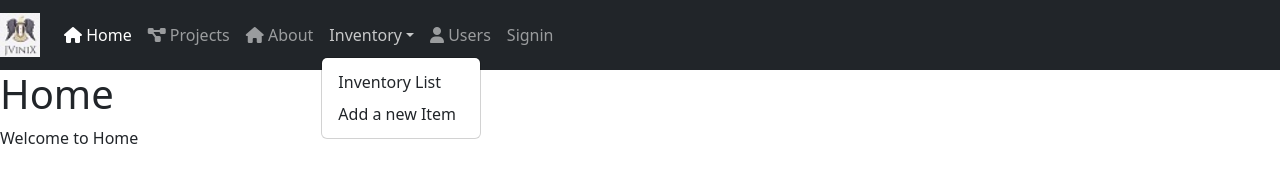
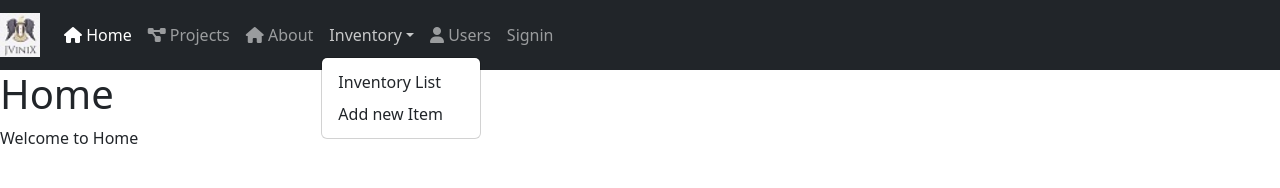
Before and after one commit to hardippatel7/comp_229_Sec_003_Group3_Project, an Angular app: page / in a window 1280 px wide. Both pictures are taken after a click on the button "Inventory". Shown: the top 188 px of the page. Built offline with nearby package versions, Linux system fonts and the light colour scheme.

Commit message:
Update header.component.html

```diff
--- a/src/app/components/partials/header.component.html
+++ b/src/app/components/partials/header.component.html
@@ -47,7 +47,7 @@
           <!-- <li><a class="dropdown-item" href="/inventory/list">Inventory List</a></li>
           <li><a class="dropdown-item" href="/inventory/add">Add a new Item</a></li> -->
           <li><a class="dropdown-item" routerLink="/inventory/list">Inventory List</a></li>
-          <li><a class="dropdown-item" routerLink="/inventory/add">Add a new Item</a></li>
+          <li><a class="dropdown-item" routerLink="/inventory/add">Add new Item</a></li>
         </ul>
       </li>
       <li class="nav-item">
```
